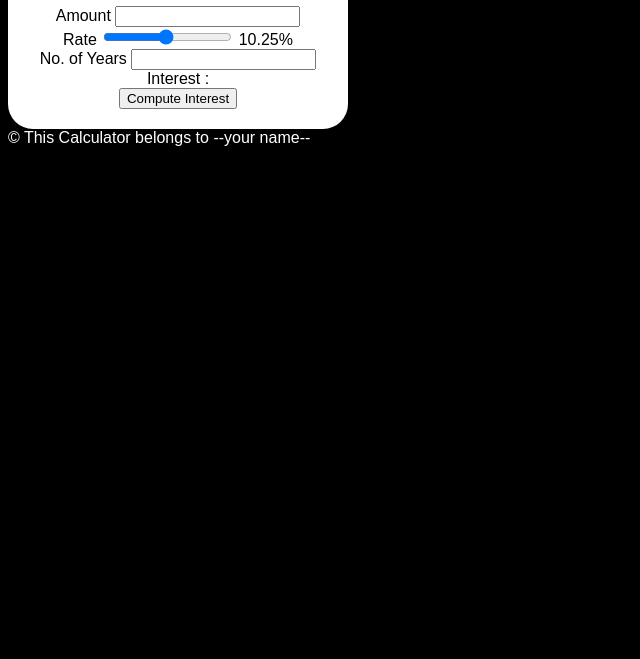
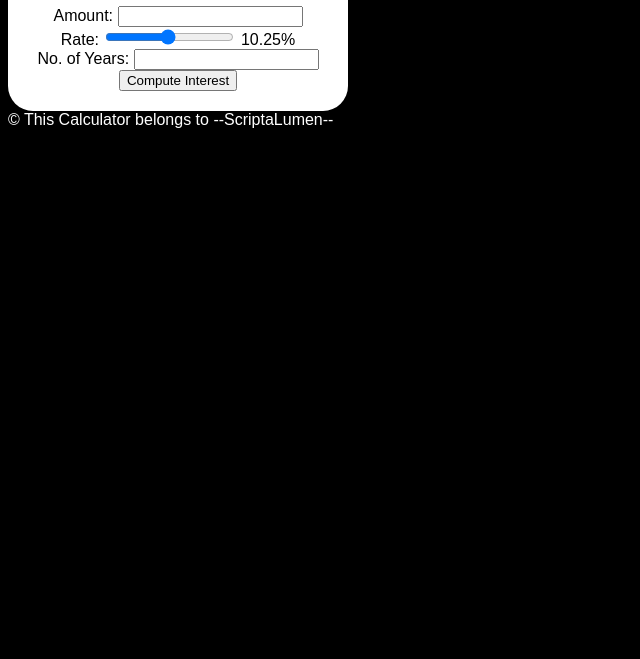
Before and after one commit to scriptalumen/Interest-Rate-Calculator, a plain HTML site: page index.html in a window 1280 px wide. Shown: the part 141-800 px from the top of the page, without its empty margins (0-640 px from the left). Drawn offline with Linux system fonts and the light colour scheme.

Commit message:
Update index.html

```diff
--- a/index.html
+++ b/index.html
@@ -1,21 +1,27 @@
 <!DOCTYPE html>
-<html>
+<html lang="en">
 <head>
-        <title>
-            Interest rate calculator
-        </title>
+    <meta charset="UTF-8">
+    <meta name="viewport" content="width=device-width, initial-scale=1.0">
+    <title>Interest Rate Calculator</title>
     <link rel="stylesheet" href="./style.css">
+    <script defer src="./script.js"></script>
 </head>
-
 <body>
     <div class="maindiv">
         <h1>Interest Rate Calculator</h1>
-
-            Amount <input type="number"  id="principal">  <br/>
-            Rate <input type="range" id="rate" min="1" max="20" value="10.25" step="0.25">
-            <span id="rang_val">10.25</span>% <br/>
-            No. of Years
-            <input type="number"  id="years" list="all_years">
+        <div class="form-group">
+            <label for="principal">Amount:</label>
+            <input type="number" id="principal" required>
+        </div>
+        <div class="form-group">
+            <label for="rate">Rate:</label>
+            <input type="range" id="rate" min="1" max="20" value="10.25" step="0.25" onchange="updateRate()">
+            <span id="rate-val">10.25</span>%
+        </div>
+        <div class="form-group">
+            <label for="years">No. of Years:</label>
+            <input type="number" id="years" list="all_years" required>
             <datalist id="all_years">
                 <option value="1">1</option>
                 <option value="2">2</option>
@@ -28,16 +34,12 @@
                 <option value="9">9</option>
                 <option value="10">10</option>
             </datalist>
-                 <br/>
-
-
-                 Interest : <span id="result"></span><br>
-
+        </div>
         <button onclick="compute()">Compute Interest</button>
-
+        <div id="result"></div>
     </div>
     <footer>
-            &#169; This Calculator belongs to --your name--
+        © This Calculator belongs to --ScriptaLumen--
     </footer>
 </body>
 </html>
```
Lines whose indentation alone changed are shown as unchanged.
